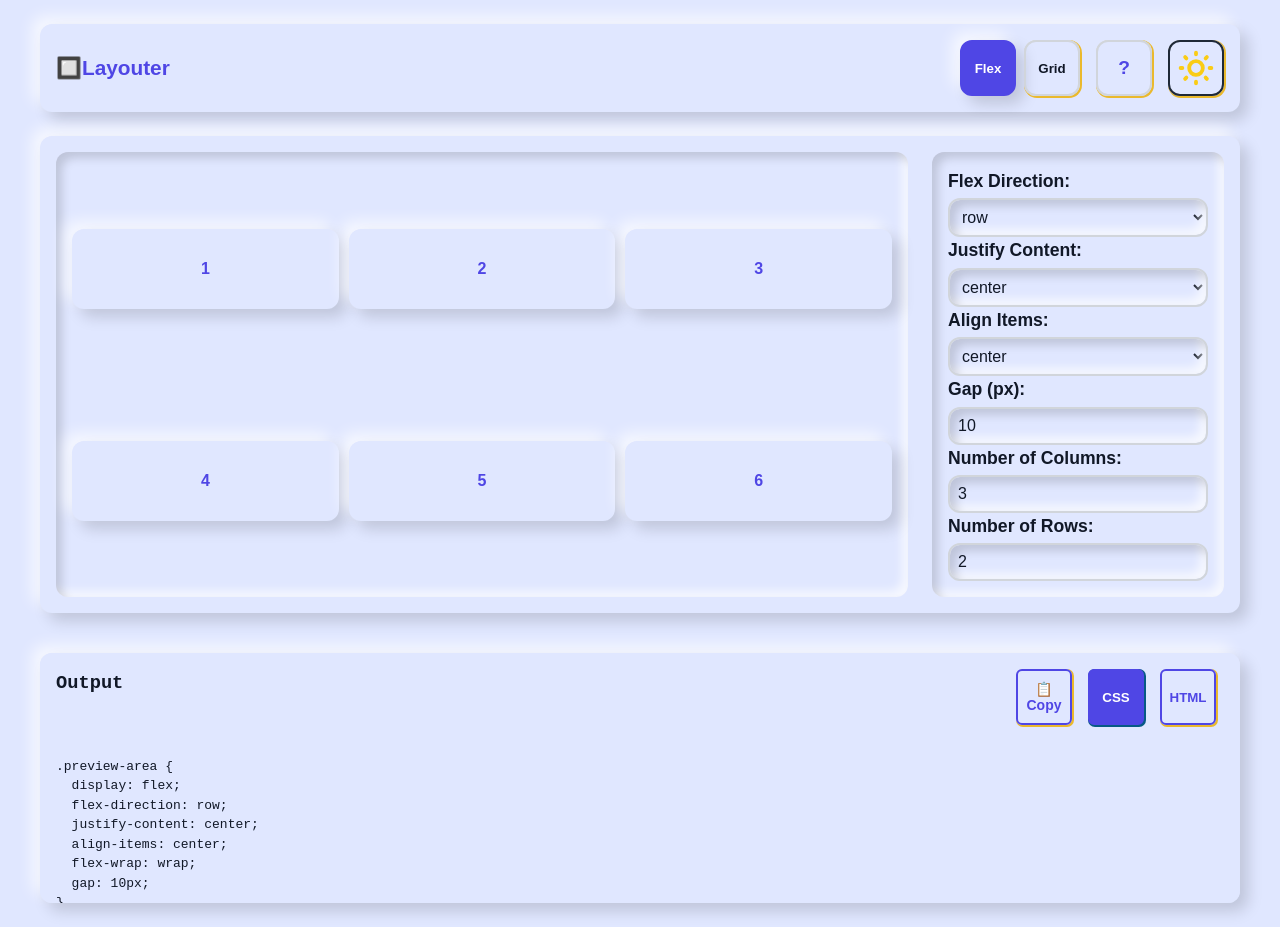
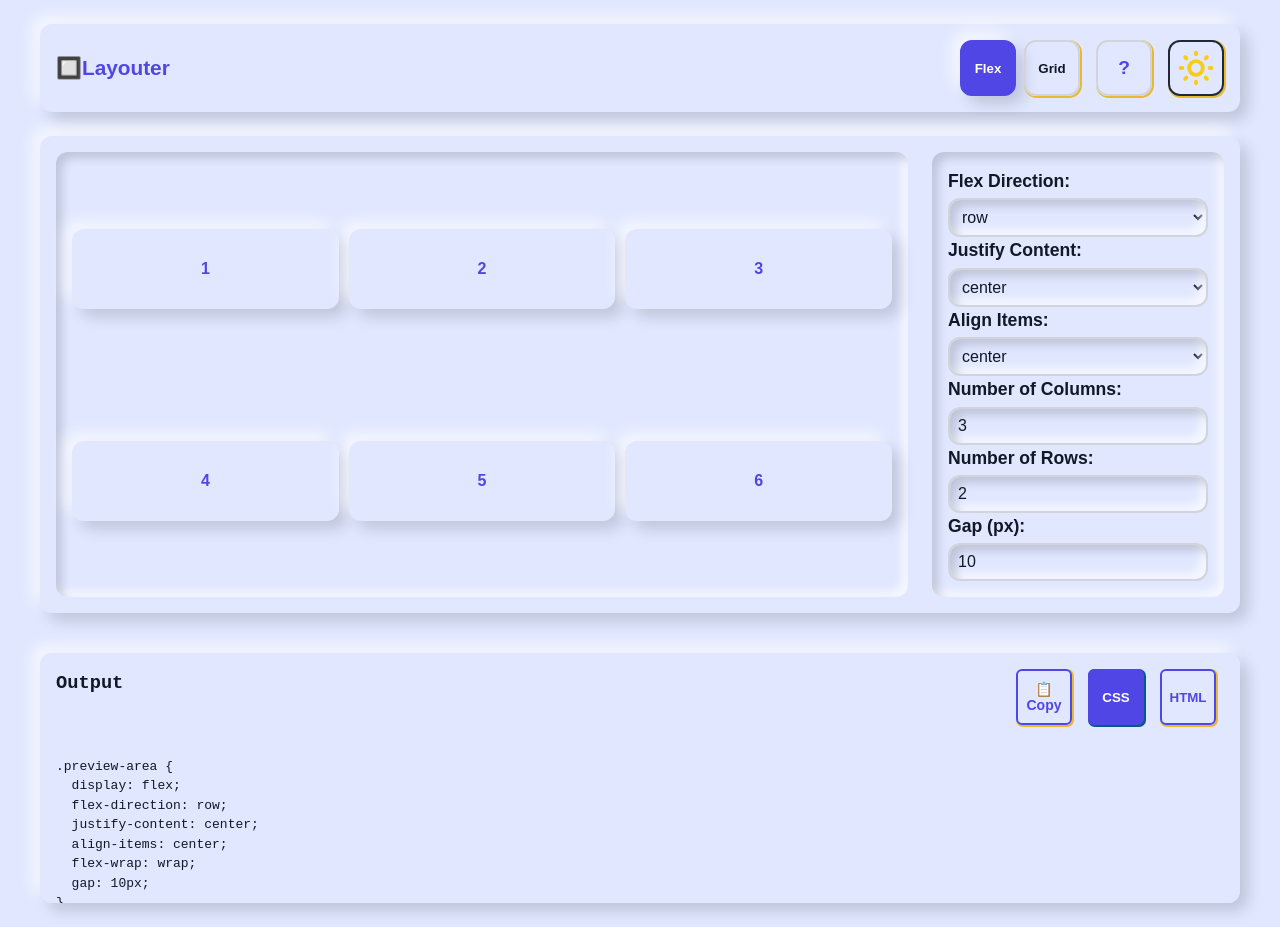
Before and after one commit to LinSchmitz/Layouter, a React (Vite) app: page / in a window 1280 px wide. Built offline with nearby package versions, Linux system fonts and the light colour scheme; a web font is replaced by a local one.

Commit message:
fixed bug

```diff
--- a/src/components/FlexSettings.jsx
+++ b/src/components/FlexSettings.jsx
@@ -37,22 +37,12 @@ export default function FlexSettings({ settings, updateSettings }) {
           value={settings.alignItems}
           onChange={e => updateSettings({ alignItems: e.target.value })}
         >
+          <option value="stretch">stretch</option>
           <option value="flex-start">flex-start</option>
           <option value="center">center</option>
           <option value="flex-end">flex-end</option>
-          <option value="stretch">stretch</option>
           <option value="baseline">baseline</option>
         </select>
-      </div>
-
-      <div>
-        <label>Gap (px):</label>
-        <input
-          type="number"
-          min="0"
-          value={settings.gap}
-          onChange={e => updateSettings({ gap: Number(e.target.value) })}
-        />
       </div>
 
       <div>
@@ -76,6 +66,16 @@ export default function FlexSettings({ settings, updateSettings }) {
           onChange={e => updateSettings({ flexRows: Number(e.target.value) })}
         />
       </div>
+
+      <div>
+        <label>Gap (px):</label>
+        <input
+          type="number"
+          min="0"
+          value={settings.gap}
+          onChange={e => updateSettings({ gap: Number(e.target.value) })}
+        />
+      </div>
     </div>
   );
 }
```
